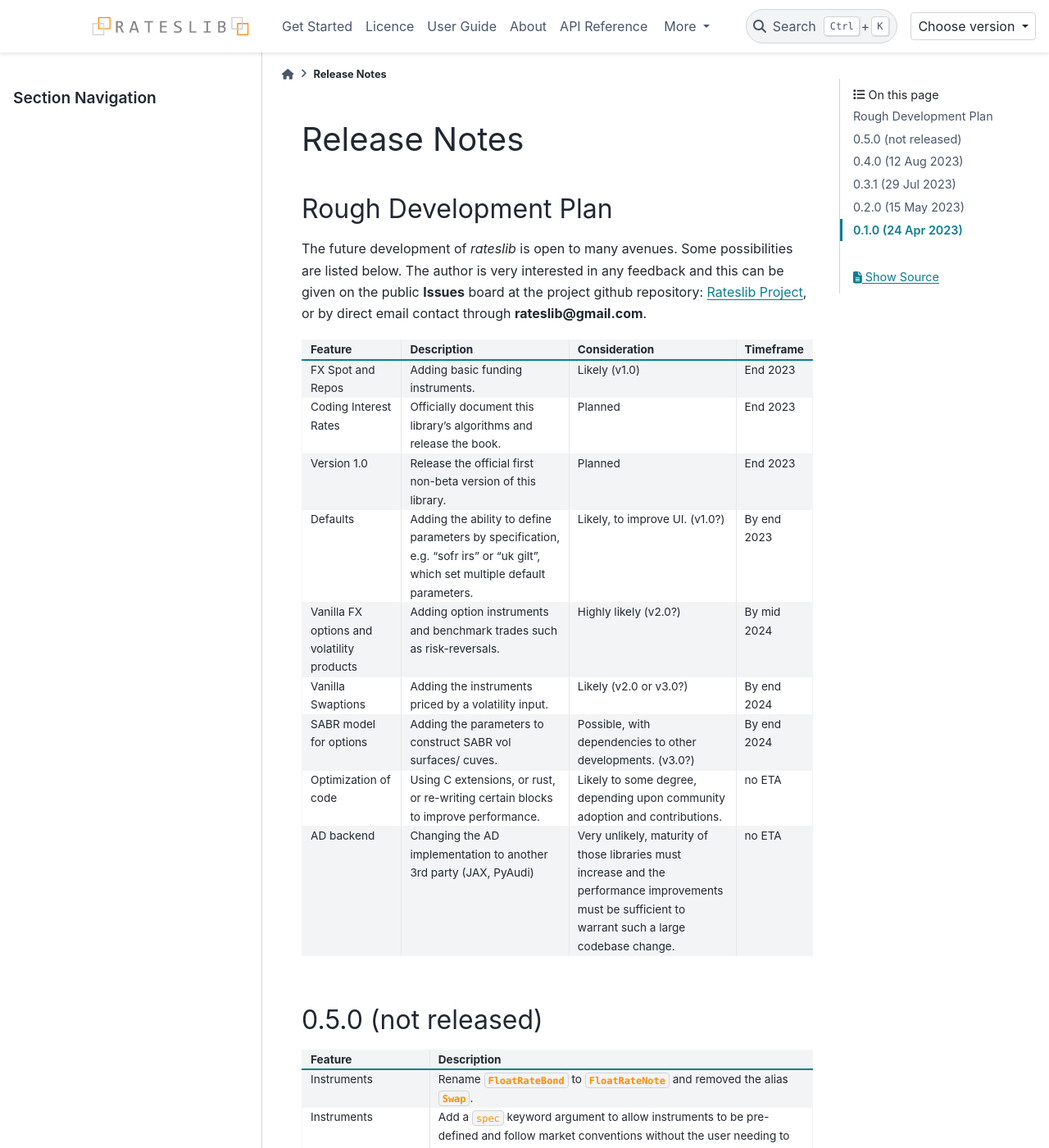
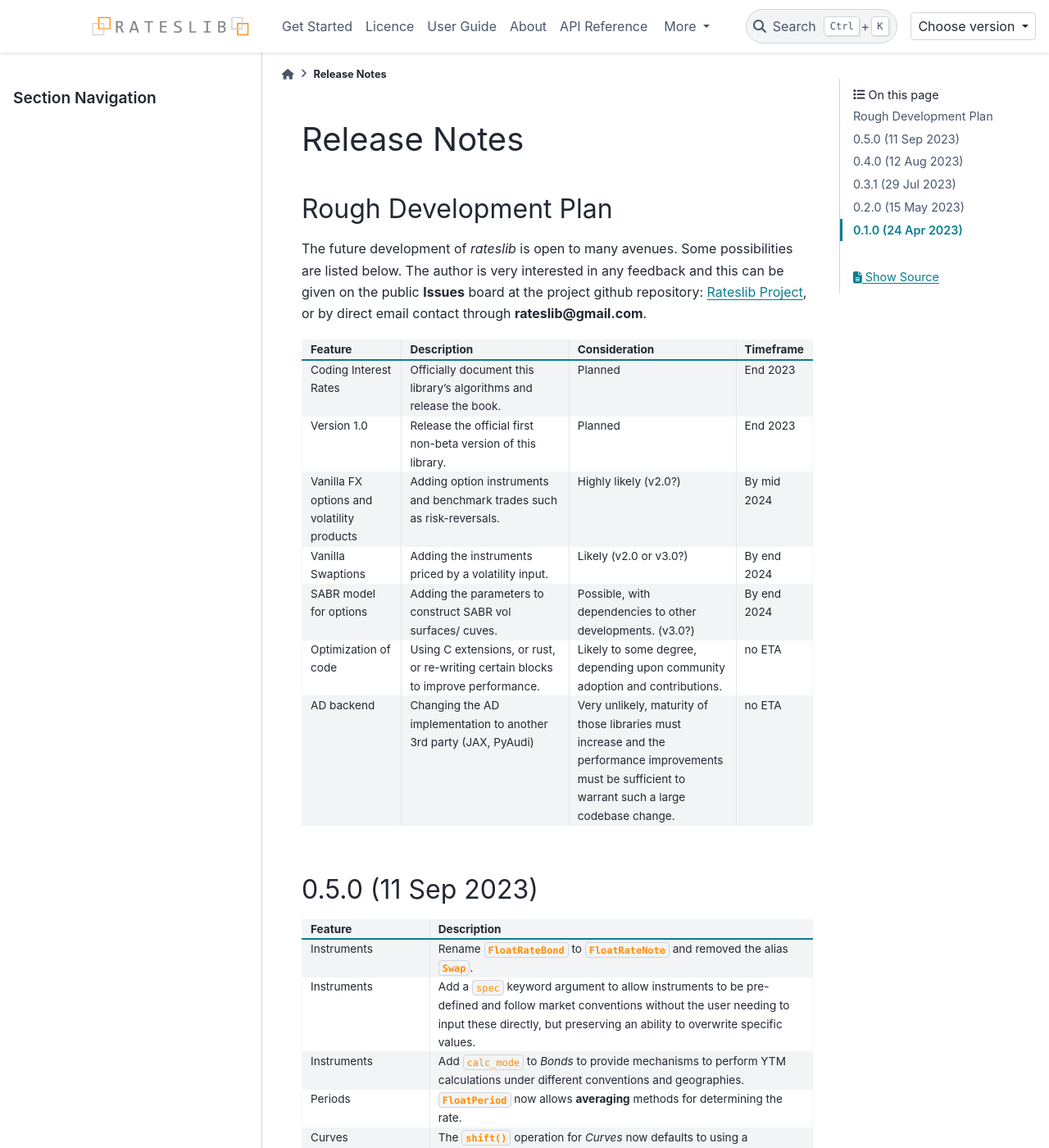
Before and after one commit to attack68/rateslib, a Sphinx documentation site: the page built from docs/source/i_whatsnew.rst, in a window 1280 px wide and 1400 px high. Shown: the whole window at 82% size. Built offline with Sphinx 7.4.7 and the PyData theme 0.15.4, drawn with Linux system fonts in a browser that asks for light colours; comment, search, counter and statistics services are not loaded.

Commit message:
RLS: 0.5.0

```diff
--- a/docs/source/_static/badges.json
+++ b/docs/source/_static/badges.json
@@ -1,7 +1,7 @@
 {
   "coverage": "99%",
   "licence": "CC-BY-NC-ND-4.0",
-  "pypi": "v0.4.0",
+  "pypi": "v0.5.0",
   "conda": "v0.4.0",
   "python": "3.9 | 3.10 | 3.11",
   "style": "black",
--- a/docs/source/i_whatsnew.rst
+++ b/docs/source/i_whatsnew.rst
@@ -22,10 +22,6 @@ email contact through **rateslib@gmail.com**.
      - Description
      - Consideration
      - Timeframe
-   * - FX Spot and Repos
-     - Adding basic funding instruments.
-     - Likely (v1.0)
-     - End 2023
    * - Coding Interest Rates
      - Officially document this library's algorithms and release the book.
      - Planned
@@ -34,11 +30,6 @@ email contact through **rateslib@gmail.com**.
      - Release the official first non-beta version of this library.
      - Planned
      - End 2023
-   * - Defaults
-     - Adding the ability to define parameters by specification, e.g. "sofr irs" or
-       "uk gilt", which set multiple default parameters.
-     - Likely, to improve UI. (v1.0?)
-     - By end 2023
    * - Vanilla FX options and volatility products
      - Adding option instruments and benchmark trades such as risk-reversals.
      - Highly likely (v2.0?)
@@ -62,7 +53,7 @@ email contact through **rateslib@gmail.com**.
      - no ETA
 
 
-0.5.0 (not released)
+0.5.0 (11 Sep 2023)
 **********************
 
 .. list-table::
--- a/pyproject.toml
+++ b/pyproject.toml
@@ -6,7 +6,7 @@ build-backend = "setuptools.build_meta"
 
 [project]
 name = "rateslib"
-version = "0.4.0"
+version = "0.5.0"
 description = "A fixed income library for trading interest rates"
 readme = "README.md"
 authors = [{ name = "J H M Darbyshire"}]
@@ -15,7 +15,7 @@ keywords = ["interest rate", "derivatives", "swaps", "bonds", "fixed income"]
 dependencies = [
     "numpy>=1.21.5",
     "matplotlib>=3.5.1",
-    "pandas>=1.4.1",
+    "pandas>=1.4.1,<=2.0.3",
 ]
 requires-python = ">=3.9"
 
```
Also changed, not shown: docs/source/_static/switcher.json (+6 -1 lines).
